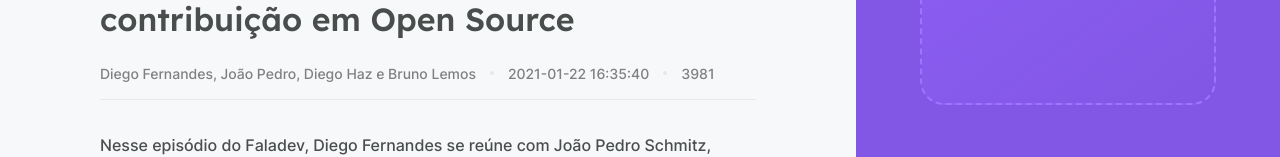
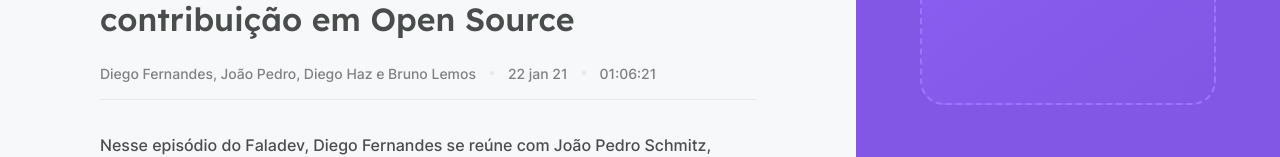
Before and after one commit to vitorsemidio-dev/podcastr, a Next.js app: page /episodes/a-importancia-da-contribuicao-em-open-source in a window 1280 px wide. Shown: the part 411-568 px from the top of the page. Built offline with nearby package versions, Linux system fonts and the light colour scheme; data requests are answered from the project's data file.

Commit message:
Adição meta tags

```diff
--- a/src/components/Player/styles.ts
+++ b/src/components/Player/styles.ts
@@ -18,6 +18,7 @@ export const PlayerContainer = styled.div`
 
 	footer {
 		align-self: stretch;
+		margin-top: 1rem;
 	}
 `;
 
@@ -26,6 +27,7 @@ export const PlayerHeader = styled.header`
 	align-items: center;
 	justify-content: center;
 	gap: 1rem;
+	margin-bottom: 1rem;
 
 	strong {
 		font-family: 'Lexend', sans-serif;
--- a/src/pages/_app.tsx
+++ b/src/pages/_app.tsx
@@ -6,7 +6,7 @@ import { Header } from '../components/Header';
 import { Player } from '../components/Player';
 
 import { GlobalStyles } from '../styles/global';
-import { AppWrapper } from '../styles/app-wrapper';
+import { AppWrapper } from '../styles/wrappers';
 
 import { PlayerContextProvider } from '../contexts/PlayerContext';
 
--- a/src/pages/_document.tsx
+++ b/src/pages/_document.tsx
@@ -1,6 +1,12 @@
 /** @format */
 
-import Document, { DocumentContext } from 'next/document';
+import Document, {
+	DocumentContext,
+	Html,
+	Head,
+	Main,
+	NextScript,
+} from 'next/document';
 import { ServerStyleSheet } from 'styled-components';
 
 export default class MyDocument extends Document {
@@ -29,4 +35,26 @@ export default class MyDocument extends Document {
 			sheet.seal();
 		}
 	}
+
+	render() {
+		return (
+			<Html lang='pt-br'>
+				<Head defaultValue='PodCastr'>
+					<link
+						rel='shortcut icon'
+						href='/icons/favicon.png'
+						type='image/png'
+					/>
+					<meta
+						name='keywords'
+						content='Next Level Week 5, nlw5, Next.js, React, Podcastr'
+					/>
+				</Head>
+				<body>
+					<Main />
+					<NextScript />
+				</body>
+			</Html>
+		);
+	}
 }
--- a/src/pages/episodes/[slug].tsx
+++ b/src/pages/episodes/[slug].tsx
@@ -1,14 +1,21 @@
 /** @format */
 
-import { FC } from 'react';
+import { FC, useMemo } from 'react';
 import { GetStaticPaths, GetStaticProps } from 'next';
+import Head from 'next/head';
+import Image from 'next/image';
 import Link from 'next/link';
-import Image from 'next/image';
 import { ParsedUrlQuery } from 'querystring';
 
 import { Episode as EpisodeModel } from '../../models/episode';
 import { api } from '../../services/api';
 import { usePlayer } from '../../contexts/PlayerContext';
+import {
+	convertSeconds2Hours,
+	formatDateDayMonthYear,
+} from '../../utils/formatDate';
+
+import { EpisodeWrapper } from '../../styles/wrappers';
 
 import {
 	EpisodeContainer,
@@ -23,7 +30,24 @@ interface EpisodeProps {
 
 const Episode: FC<EpisodeProps> = ({ episode }) => {
 	const { play } = usePlayer();
+
+	const durationFormatted = useMemo(() => {
+		const formatted = convertSeconds2Hours(episode.file.duration);
+		return formatted;
+	}, []);
+
+	const publishedAtFormatted = useMemo(() => {
+		const formatted = formatDateDayMonthYear(new Date(episode.published_at));
+		return formatted;
+	}, []);
+
 	return (
+		<EpisodeWrapper>
+			<Head>
+				<title>{episode.title} | PodCastr</title>
+				<meta name='description' content={episode.description} />
+				<meta name='og:image' content={episode.thumbnail} />
+			</Head>
 			<EpisodeContainer>
 				<EpisodeThumbnail>
 					<Link href='/'>
@@ -51,14 +75,15 @@ const Episode: FC<EpisodeProps> = ({ episode }) => {
 					<h1>{episode.title}</h1>
 
 					<span>{episode.members}</span>
-				<span>{episode.published_at}</span>
-				<span>{episode.file.duration}</span>
+					<span>{publishedAtFormatted}</span>
+					<span>{durationFormatted}</span>
 				</EpisodeHeader>
 
 				<EpisodeDescription
 					dangerouslySetInnerHTML={{ __html: episode.description }}
 				/>
 			</EpisodeContainer>
+		</EpisodeWrapper>
 	);
 };
 
--- a/src/styles/app-wrapper.ts
+++ /dev/null
@@ -1,11 +0,0 @@
-/** @format */
-
-import styled from 'styled-components';
-
-export const AppWrapper = styled.div`
-	display: flex;
-
-	main {
-		flex: 1;
-	}
-`;
--- a/src/styles/global.tsx
+++ b/src/styles/global.tsx
@@ -59,7 +59,7 @@ export const GlobalStyles = createGlobalStyle`
     }
   }
 
-  @media (max-width: 720px) {
+  @media (max-width: 768px) {
     html {
       font-size: 87.5%; // 14px
     }
@@ -71,7 +71,11 @@ export const GlobalStyles = createGlobalStyle`
 
   body, input, textarea, button {
     font: 500 1rem 'Inter', sans-serif;
-    color: var(--gray-500)
+    color: var(--gray-500);
+
+    @media (max-width: 768px) {
+      font-size: 0.875rem;
+    }
   }
 
   h1, h2, h3, h4, h5, h6 {
@@ -82,10 +86,26 @@ export const GlobalStyles = createGlobalStyle`
 
   h1 {
     font-size: 2rem;
+
+    @media (max-width: 1080px) {
+      font-size: 1.8rem;
+    }
+
+    @media (max-width: 768px) {
+      font-size: 1.5rem;
+    }
   }
 
   h2 {
     font-size: 1.5rem;
+
+    @media (max-width: 1080px) {
+      font-size: 1.4rem;
+    }
+
+    @media (max-width: 768px) {
+      font-size: 1.2rem;
+    }
   }
 
   button {
--- /dev/null
+++ b/src/styles/wrappers.ts
@@ -0,0 +1,39 @@
+/** @format */
+
+import styled from 'styled-components';
+
+export const AppWrapper = styled.div`
+	display: flex;
+
+	main {
+		flex: 1;
+	}
+`;
+
+export const HomeWrapper = styled.div`
+	width: 100%;
+	height: calc(100vh - var(--header-height));
+	padding: 3rem 4rem;
+
+	overflow-y: scroll;
+
+	h2 {
+		margin-bottom: 1.5rem;
+	}
+
+	section + section {
+		margin-top: 3rem;
+	}
+`;
+
+export const ReleaseWrapper = styled.div`
+	display: grid;
+	grid-template-columns: repeat(auto-fit, minmax(480px, 1fr));
+	gap: 0.5rem;
+`;
+
+export const EpisodeWrapper = styled.div`
+	width: 100%;
+	height: calc(100vh - var(--header-height));
+	overflow-y: scroll;
+`;
```
Also changed, not shown: src/pages/index.tsx (+9 -2 lines), src/styles/home-wrapper.ts (deleted, +0 -19 lines), src/styles/release-wrapper.ts (deleted, +0 -9 lines). Lines whose indentation alone changed are shown as unchanged.
